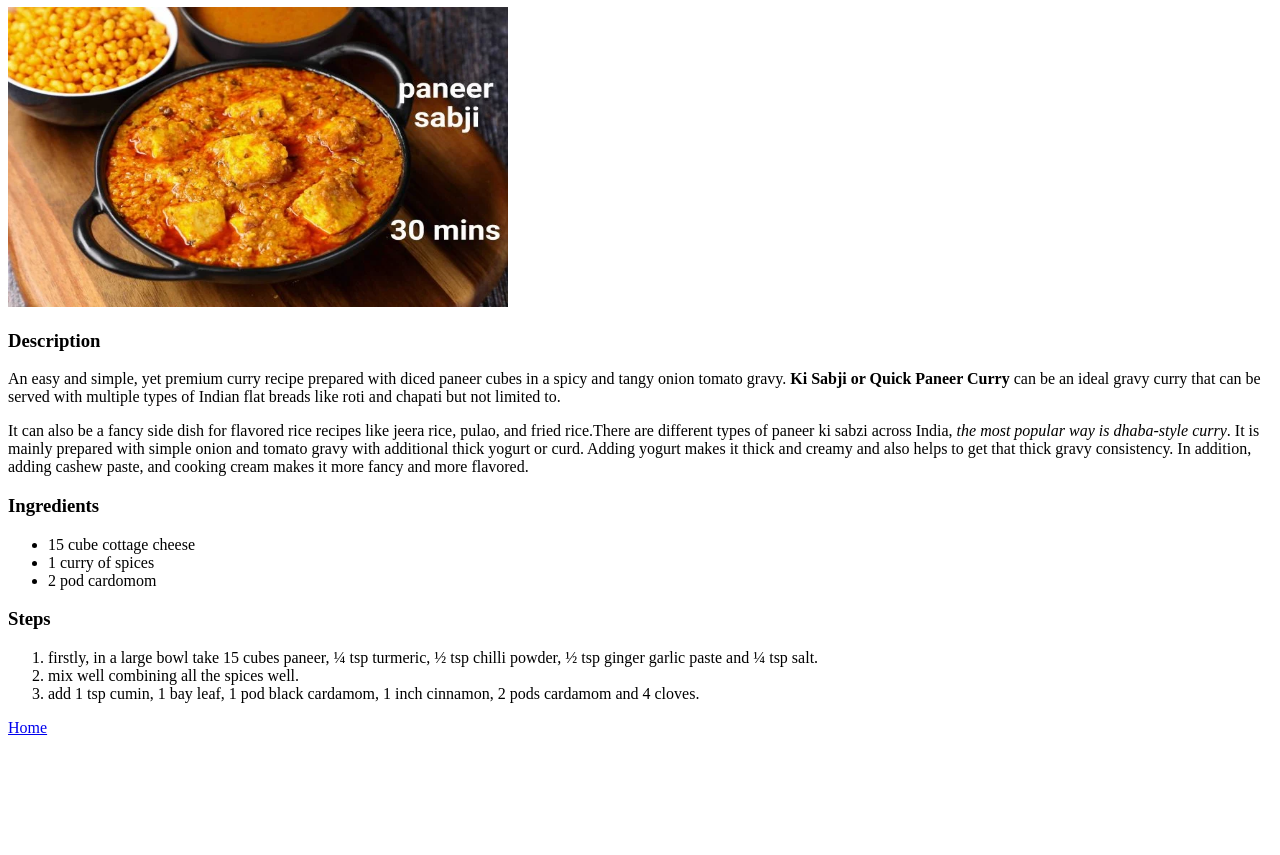
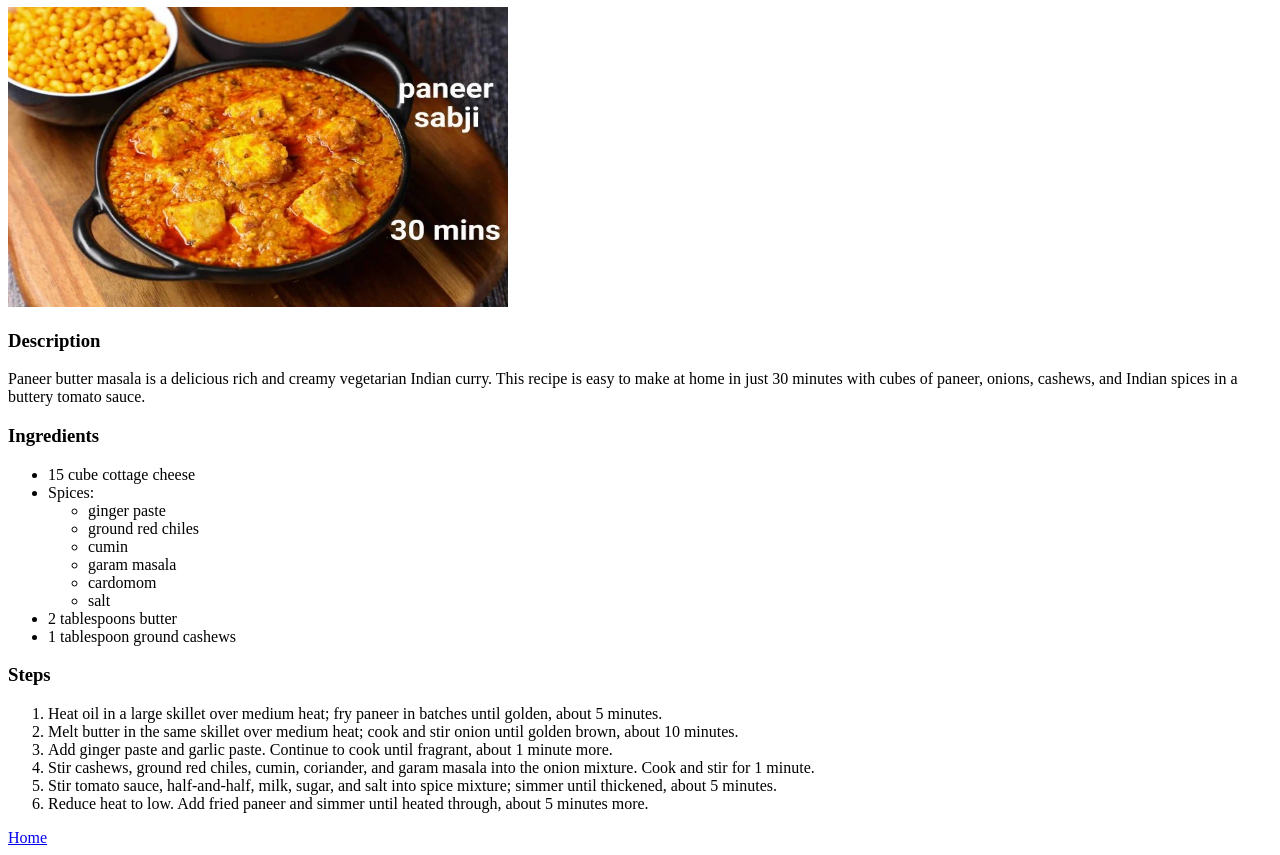
Before and after one commit to rid325/odin-recipes, a plain HTML site: page recipes/paneer.html in a window 1280 px wide. Shown: the part 73-928 px from the top of the page. Before the commit the page ends 818 px from the top, so only its background shows below. Drawn offline with Linux system fonts and the light colour scheme.

Commit message:
Edited ingredients and steps added a more descritive recipe containg each step and ingredients

```diff
--- a/recipes/paneer.html
+++ b/recipes/paneer.html
@@ -1,26 +1,41 @@
 <!DOCTYPE html>
 <html lang="en">
     <head>
-        <title>Project:Recipes</title>
+        <title>Recipe:Paneer</title>
     </head>
     <body>
-        <h1>Paneer sabzi</h1>
+        <h1>Paneer butter masala</h1>
         <img src="../img/paneer.webp" alt="Paneer image" height="300" width="500">
         <h3>Description</h3>
-        <p>An easy and simple, yet premium curry recipe prepared with diced paneer cubes in a spicy and tangy onion tomato gravy. <strong>Ki Sabji or Quick Paneer Curry</strong> can be an ideal gravy curry that can be served with multiple types of Indian flat breads like roti and chapati but not limited to.</p>
-        <p>It can also be a fancy side dish for flavored rice recipes like jeera rice, pulao, and fried rice.There are different types of paneer ki sabzi across India, <em> the most popular way is dhaba-style curry</em>. It is mainly prepared with simple onion and tomato gravy with additional thick yogurt or curd. Adding yogurt makes it thick and creamy and also helps to get that thick gravy consistency. In addition, adding cashew paste, and cooking cream makes it more fancy and more flavored.</p>
-        <h3>Ingredients</h3>
+        <p>Paneer butter masala is a delicious rich and creamy vegetarian Indian curry. This recipe is easy to make at home in just 30 minutes with cubes of paneer, onions, cashews, and Indian spices in a buttery tomato sauce.</p>
+
+        <h3><strong>Ingredients</strong></h3>
         <ul>
             <li>15 cube cottage cheese</li>
-            <li>1 curry of spices</li>
-            <li>2 pod cardomom</li>
+            <li>Spices:
+                 <ul>
+                 <li>ginger paste</li>
+                <li>ground red chiles</li>
+                <li>cumin</li>
+                <li>garam masala</li>
+                <li>cardomom</li>
+                <li>salt</li>
+            </ul>
+        </li>
+            <li>2 tablespoons butter</li>
+            <li>1 tablespoon ground cashews</li>
+
         </ul>
-        <h3>Steps</h3>
+        <h3><strong>Steps</strong></h3>
         <ol>
-            <li>firstly, in a large bowl take 15 cubes paneer, ¼ tsp turmeric, ½ tsp chilli powder, ½ tsp ginger garlic paste and ¼ tsp salt.</li>
-            <li>mix well combining all the spices well.</li>
-            <li>add 1 tsp cumin, 1 bay leaf, 1 pod black cardamom, 1 inch cinnamon, 2 pods cardamom and 4 cloves.</li>
+            <li>Heat oil in a large skillet over medium heat; fry paneer in batches until golden, about 5 minutes.</li>
+            <li>Melt butter in the same skillet over medium heat; cook and stir onion until golden brown, about 10 minutes.</li>
+            <li>Add ginger paste and garlic paste. Continue to cook until fragrant, about 1 minute more.</li>
+            <li>Stir cashews, ground red chiles, cumin, coriander, and garam masala into the onion mixture. Cook and stir for 1 minute.</li>
+            <li>Stir tomato sauce, half-and-half, milk, sugar, and salt into spice mixture; simmer until thickened, about 5 minutes.</li>
+            <li>Reduce heat to low. Add fried paneer and simmer until heated through, about 5 minutes more.</li>
         </ol>
+
         <a href="../index.html">Home</a>
     </body>
 </html>
```
